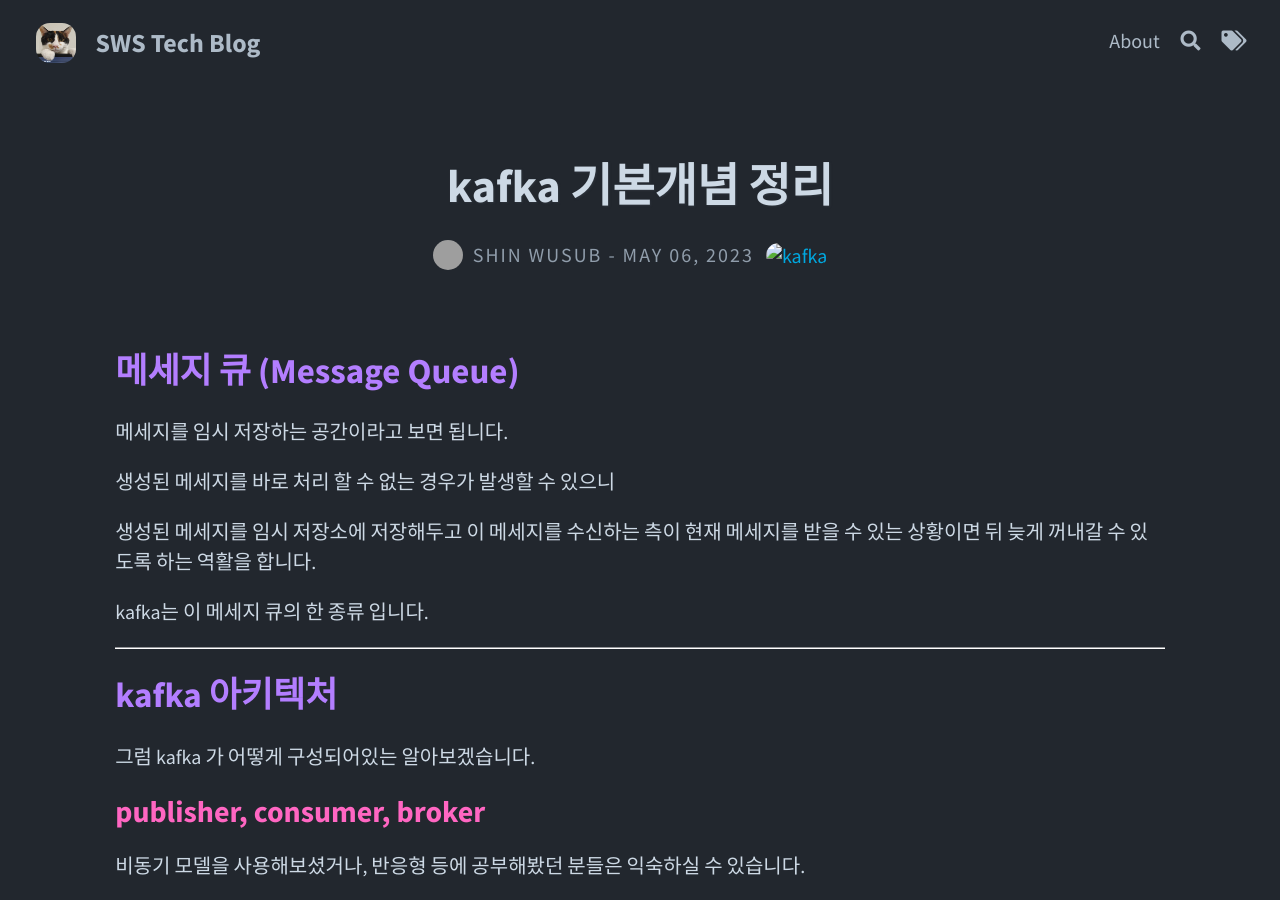
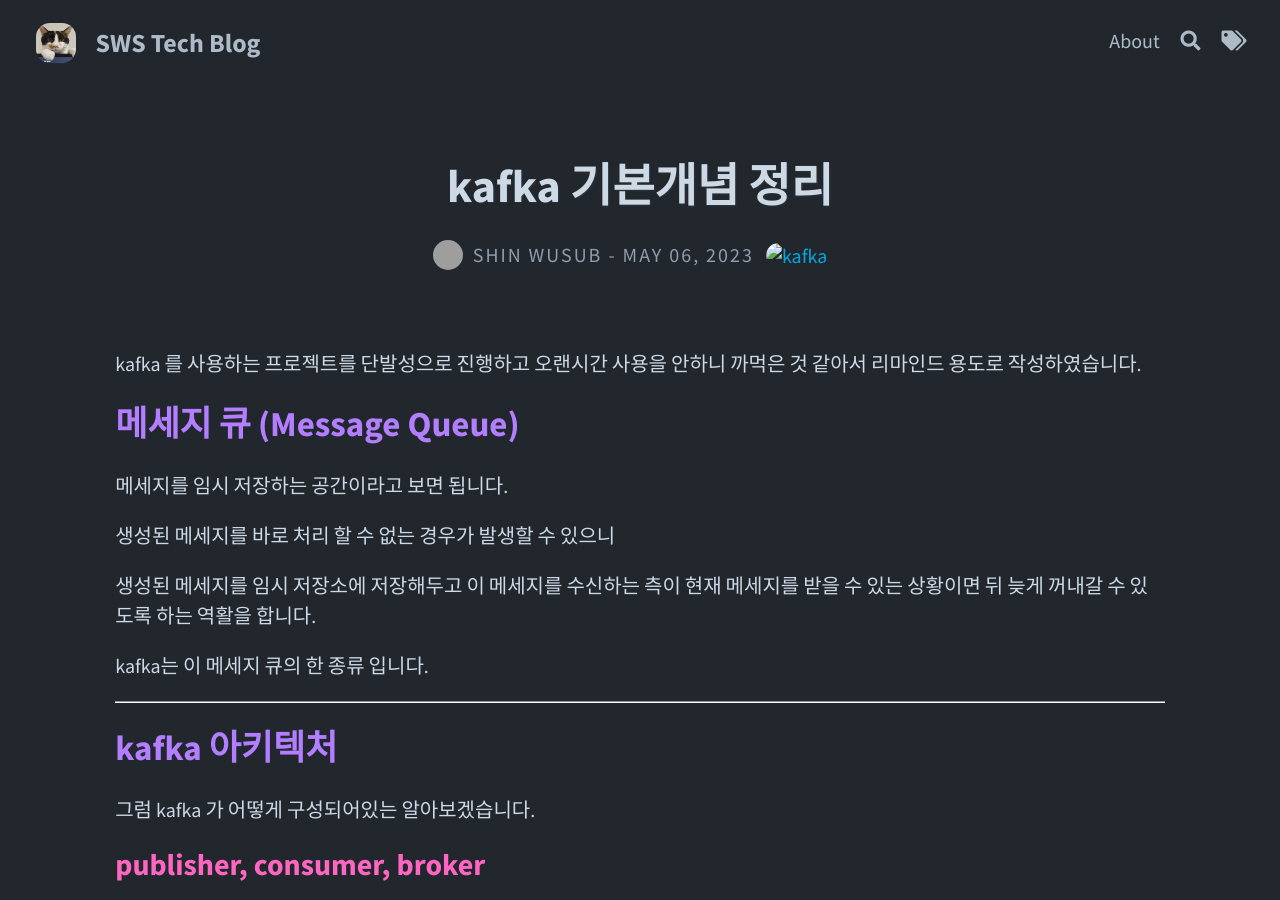
Before and after one commit to mainmethod0126/old-tech-blog, a Jekyll site: the page built from _posts/kafka/2023-05-06-kafka-기본개념-정리.md, in a window 1280 px wide and 900 px high. Built offline with Jekyll 4.4.1, drawn with Linux system fonts in a browser that asks for light colours; comment, search, counter and statistics services are not loaded; grey boxes are pictures that could not be loaded.

Commit message:
포스팅 수정

```diff
--- a/_posts/kafka/2023-05-06-kafka-기본개념-정리.md
+++ b/_posts/kafka/2023-05-06-kafka-기본개념-정리.md
@@ -6,6 +6,10 @@ skills: [kafka]
 author: mainmethod0126
 excerpt_separator: <!--more-->
 ---
+
+kafka 를 사용하는 프로젝트를 단발성으로 진행하고 오랜시간 사용을 안하니 까먹은 것 같아서 리마인드 용도로 작성하였습니다.
+
+<!--more-->
 
 ## 메세지 큐 (Message Queue)
 
```
